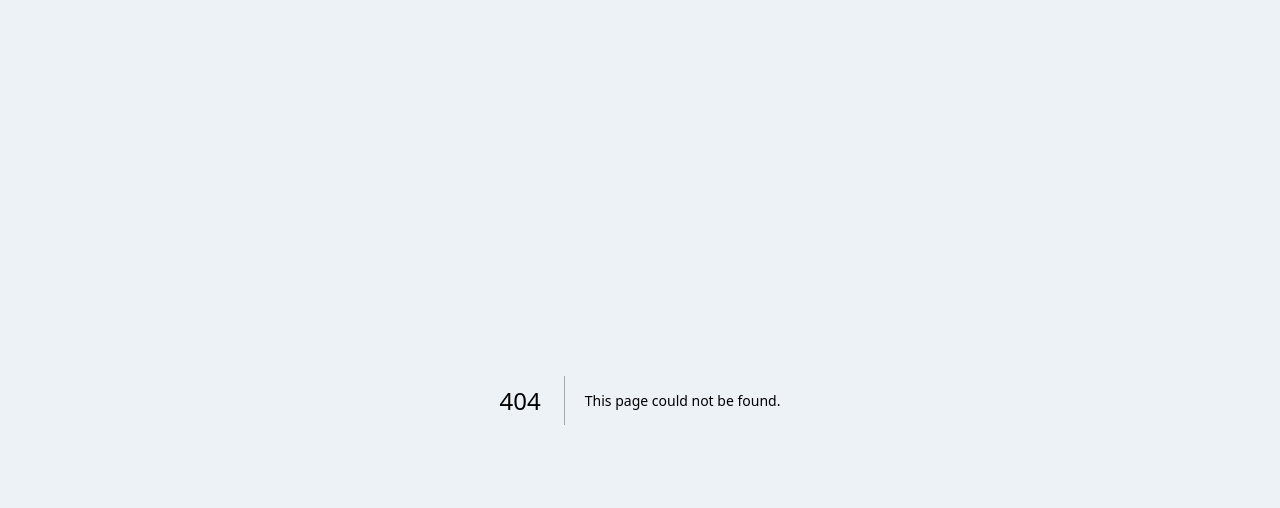
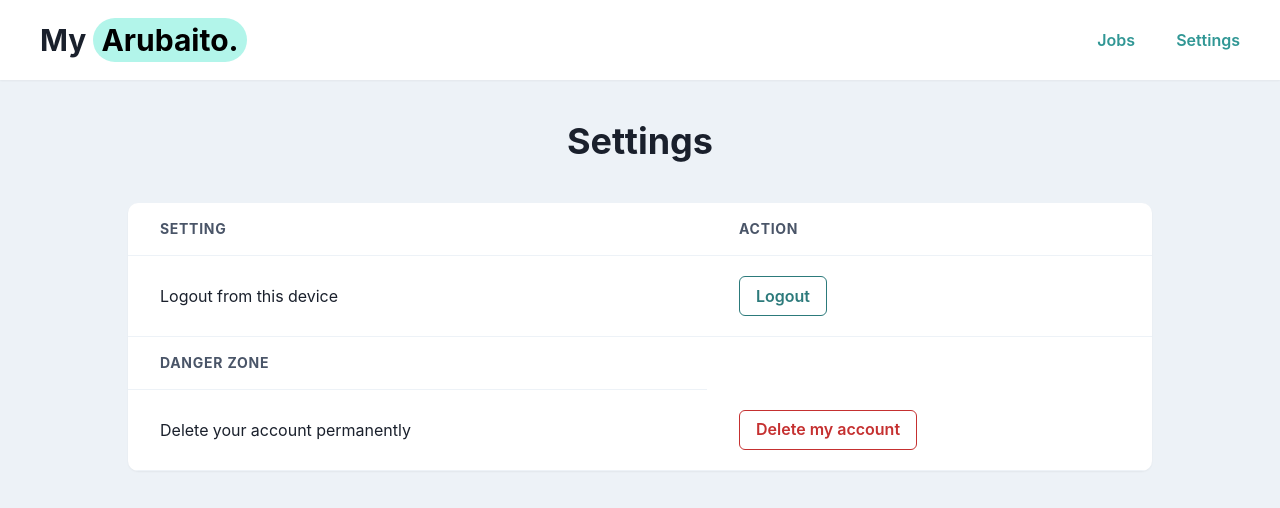
Before and after one commit to RochaLS/my-arubaito-front, a Next.js app: page /settings in a window 1280 px wide. Before the commit this address had no page. Shown: the top 508 px of the page. Built offline with nearby package versions, Linux system fonts and the light colour scheme.

Commit message:
create settings page

```diff
--- /dev/null
+++ b/src/app/settings/page.tsx
@@ -0,0 +1,122 @@
+"use client";
+
+import { Navbar } from "../components/Navbar";
+import {
+  Box,
+  Table,
+  Thead,
+  Tbody,
+  Tr,
+  Th,
+  Td,
+  Tfoot,
+  Button,
+  Center,
+  TableContainer,
+  Link,
+  Heading,
+  useBreakpointValue,
+  Flex,
+  Text,
+} from "@chakra-ui/react";
+
+import NextLink from "next/link";
+
+export default function page() {
+  const isMobile = useBreakpointValue({ base: true, md: false });
+
+  return (
+    <>
+      <Navbar />
+      <Heading pt={10} textAlign="center">
+        Settings
+      </Heading>
+      <Center>
+        {isMobile ? (
+          <Box
+            m={5}
+            mt={10}
+            bgColor="white"
+            boxShadow="sm"
+            w="full"
+            borderRadius={10}
+          >
+            <Flex
+              direction="column"
+              p={4}
+              borderBottom="1px solid"
+              borderColor="gray.200"
+            >
+              <Flex align="center" justify="space-between" mb={2}>
+                <Text>Logout from this device</Text>
+                <Link as={NextLink} href="/login">
+                  <Button size="sm" colorScheme="teal" variant="outline">
+                    Logout
+                  </Button>
+                </Link>
+              </Flex>
+            </Flex>
+            <Flex
+              direction="column"
+              p={4}
+              borderBottom="1px solid"
+              borderColor="gray.200"
+            >
+              <Heading mb={4} textAlign="center" size="sm">
+                Danger Zone
+              </Heading>
+              <Flex align="center" justify="space-between" mb={2}>
+                <Text>Delete your account permanently</Text>
+                <Button size="sm" variant="outline" colorScheme="red">
+                  Delete account
+                </Button>
+              </Flex>
+            </Flex>
+          </Box>
+        ) : (
+          <TableContainer
+            mt={10}
+            bgColor="white"
+            boxShadow="sm"
+            w="80%"
+            borderRadius={10}
+          >
+            <Table size="lg" variant="simple">
+              <Thead>
+                <Tr>
+                  <Th>Setting</Th>
+                  <Th>Action</Th>
+                </Tr>
+              </Thead>
+              <Tbody>
+                <Tr>
+                  <Td>Logout from this device</Td>
+                  <Td>
+                    <Link as={NextLink} href="/login">
+                      <Button variant="outline" colorScheme="teal">
+                        Logout
+                      </Button>
+                    </Link>
+                  </Td>
+                </Tr>
+              </Tbody>
+              <Tfoot>
+                <Tr>
+                  <Th>Danger zone</Th>
+                </Tr>
+                <Tr>
+                  <Td>Delete your account permanently</Td>
+                  <Td>
+                    <Button variant="outline" colorScheme="red">
+                      Delete my account
+                    </Button>
+                  </Td>
+                </Tr>
+              </Tfoot>
+            </Table>
+          </TableContainer>
+        )}
+      </Center>
+    </>
+  );
+}
```
